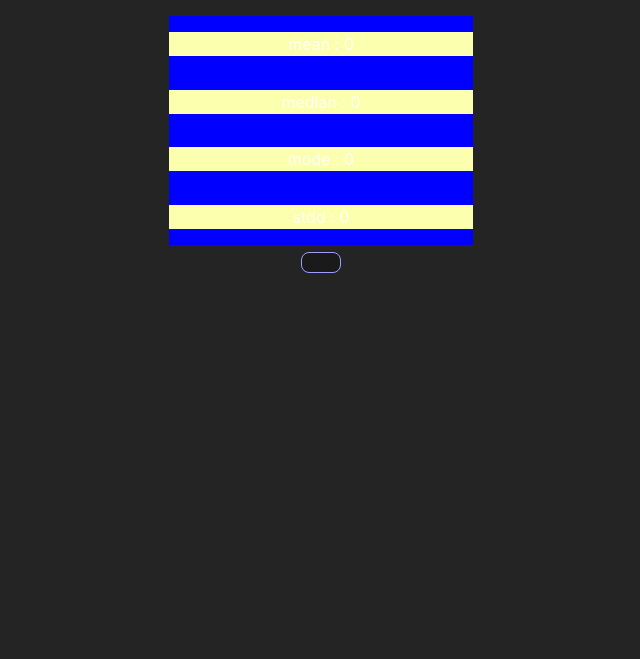
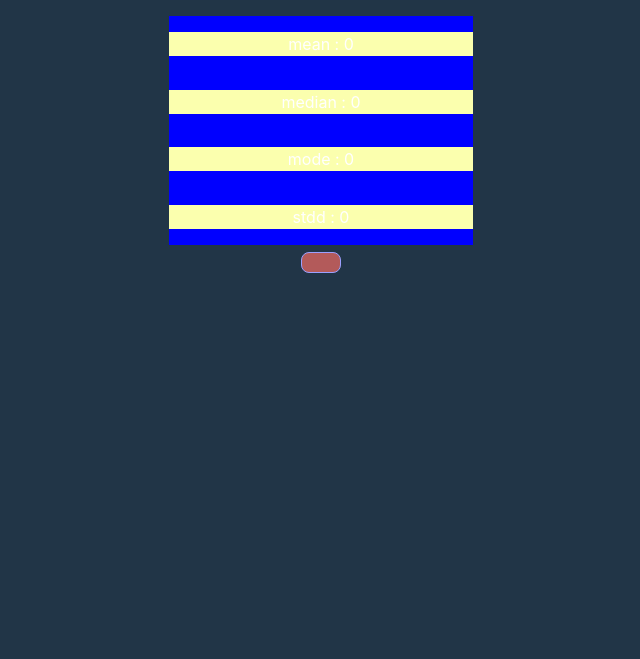
Before and after one commit to sedwardsmarsh/bpmwizard, a website built with Vite: page index.html in a window 1280 px wide. Shown: the part 141-800 px from the top of the page, without its empty margins (319-959 px from the left). Built offline with nearby package versions, Linux system fonts and the dark colour scheme.

Commit message:
added dark and light mode TODOs

```diff
--- a/src/style.css
+++ b/src/style.css
@@ -62,6 +62,7 @@ button:focus-visible {
     outline: 4px auto -webkit-focus-ring-color;
 }
 
+/* TODO: Update light-mode color scheme. */
 @media (prefers-color-scheme: light) {
     :root {
         color: #213547;
@@ -72,6 +73,20 @@ button:focus-visible {
     }
     button {
         background-color: #f9f9f9;
+    }
+}
+
+/* TODO: Update dark-mode color scheme. */
+@media (prefers-color-scheme: dark) {
+    :root {
+        color: #ffffff;
+        background-color: #213547;
+    }
+    a:hover {
+        color: #ff7474;
+    }
+    button {
+        background-color: #b35a5a;
     }
 }
 
```
